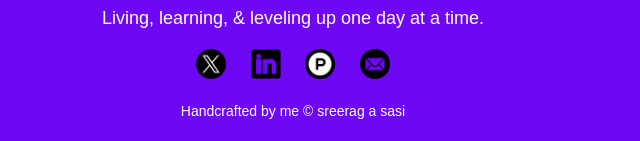
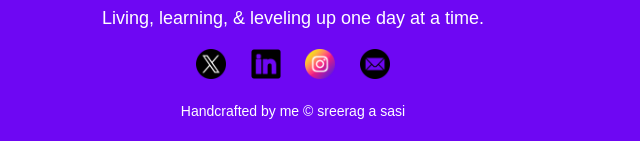
Before and after one commit to sreerag-a-sasi/portfolio2, a plain HTML site: page portfolio/index.html in a window 1280 px wide. Shown: the part 3507-3648 px from the top of the page, 347-987 px from the left. Drawn offline with Linux system fonts and the light colour scheme.

Commit message:
fifth commit

```diff
--- a/portfolio/index.html
+++ b/portfolio/index.html
@@ -275,7 +275,7 @@
             <div class="social-media"> <a href="https://twitter.com" class="social-icon"><img src="twitter.png"
                         alt="Twitter"></a>
                 <a href="https://linkedin.com" class="social-icon"><img src="linkedin.png" alt="LinkedIn"></a>
-                <a href="https://producthunt.com" class="social-icon"><img src="product-hunt.png"
+                <a href="https://www.instagram.com/007.mr.black_heart/" class="social-icon"><img src="instagram.png"
                         alt="Product Hunt"></a>
                 <a href="mailto:youremail@example.com" class="social-icon"><img src="email.png" alt="Email"></a>
             </div>
```
Also changed, not shown: portfolio/instagram.png (added).
